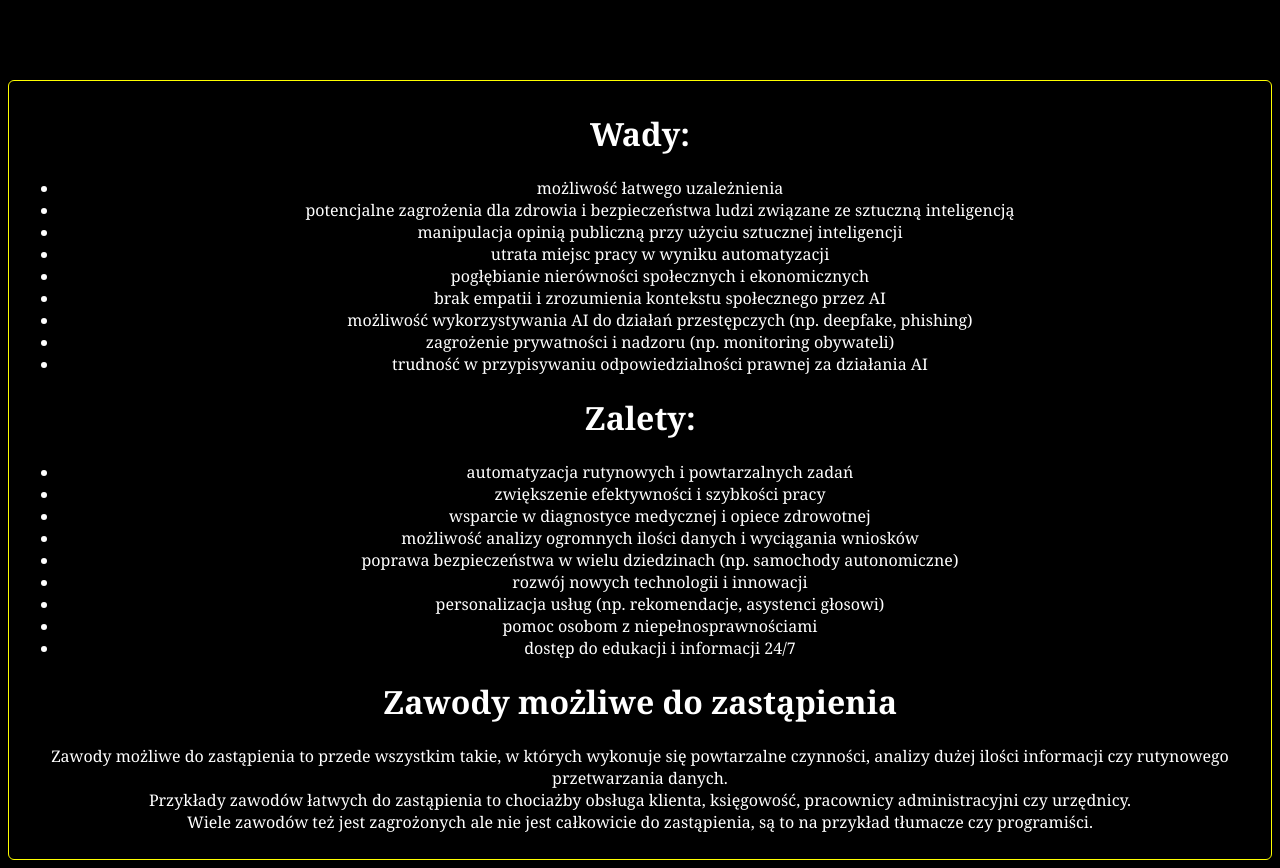
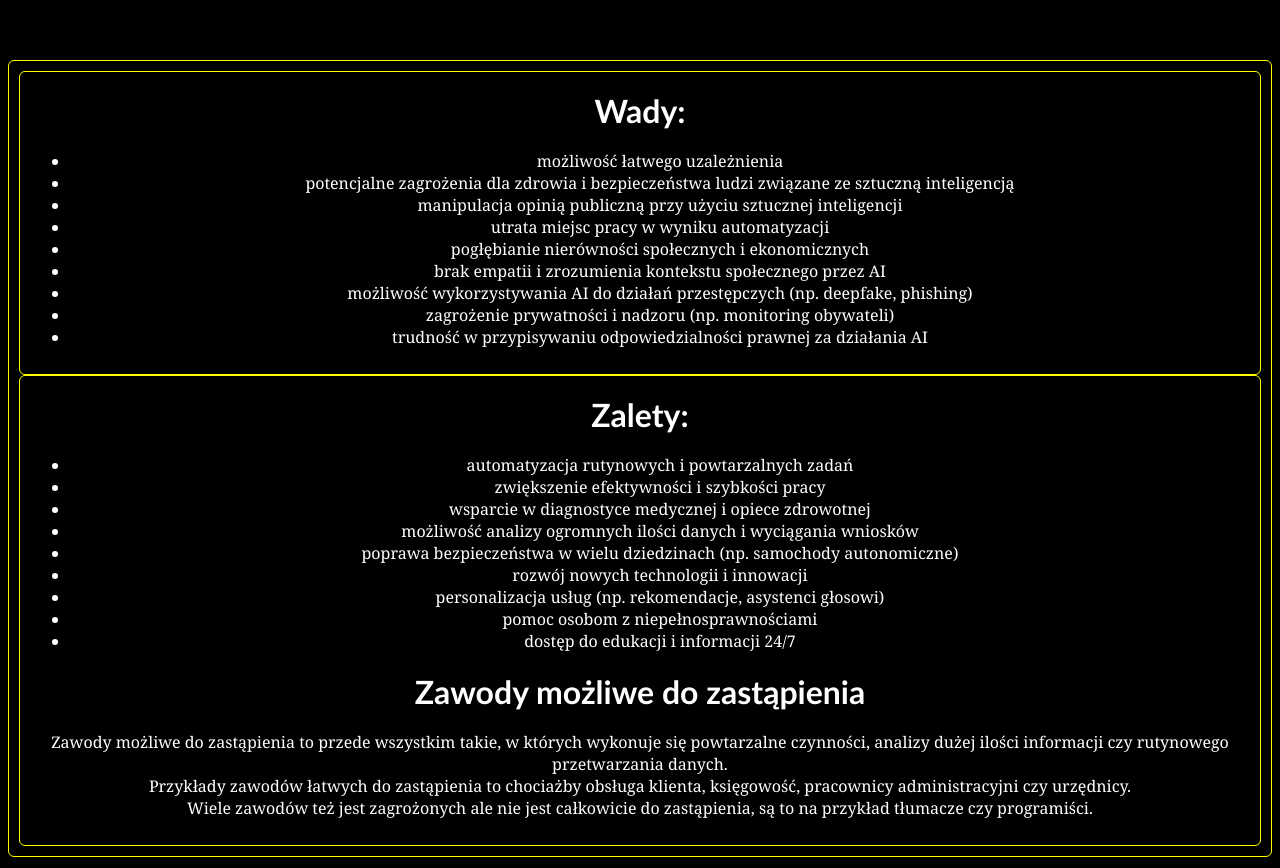
Before and after one commit to 1i2022Krystian20/ai, a plain HTML site: page index.html in a window 1280 px wide. Drawn offline with Linux system fonts and the light colour scheme; a script that the page names is missing.

Commit message:
Update style.css

```diff
--- a/style.css
+++ b/style.css
@@ -3,7 +3,7 @@
     background-color: black;
 }
 
-#h1
+h1
 {
     text-align: center;
     margin: 5px;
@@ -20,3 +20,24 @@
     font-family: Georgia, 'Times New Roman', Times, serif;
     border-radius: 6px;
 }
+
+#wady
+{
+    color: white;
+    text-align: center;
+    border: 1px solid yellow;
+    padding: 10px;
+    font-family: Georgia, 'Times New Roman', Times, serif;
+    border-radius: 6px;
+}
+
+
+#zalety
+{
+    color: white;
+    text-align: center;
+    border: 1px solid yellow;
+    padding: 10px;
+    font-family: Georgia, 'Times New Roman', Times, serif;
+    border-radius: 6px;
+}
```
